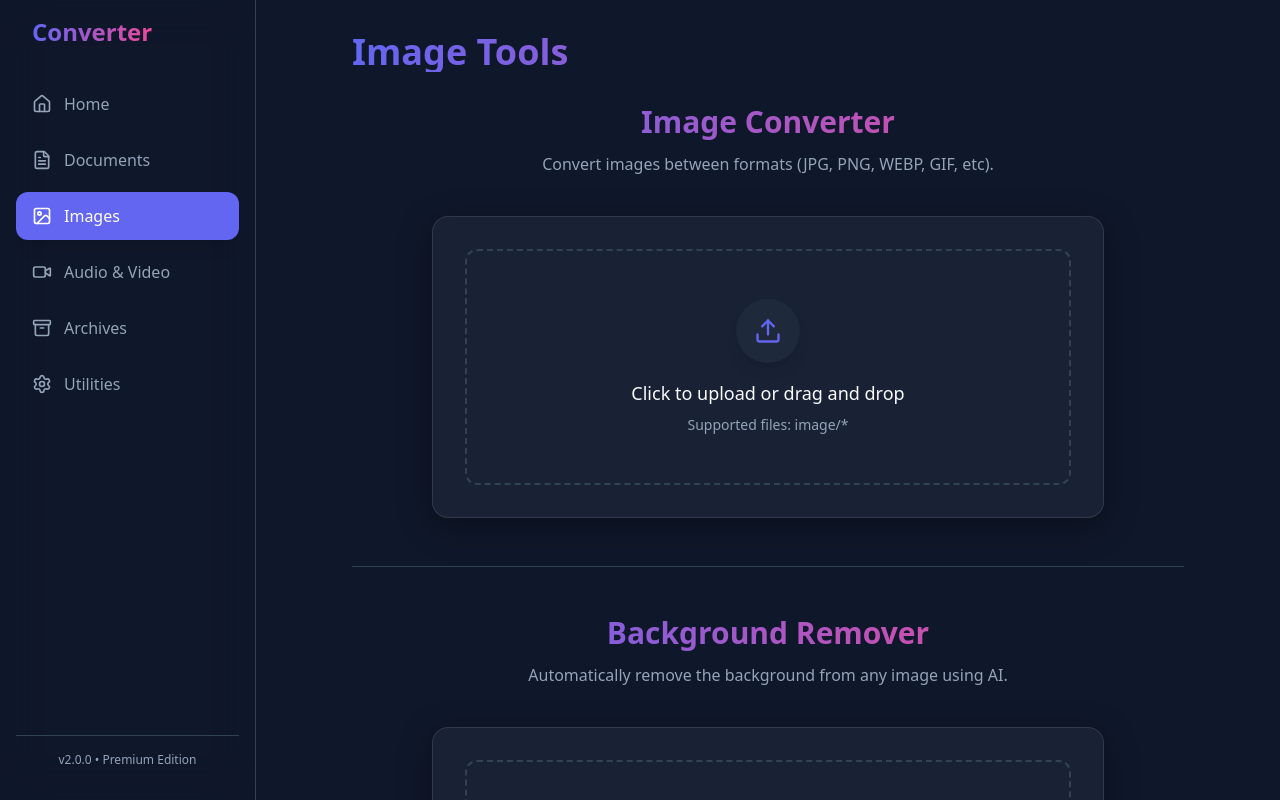
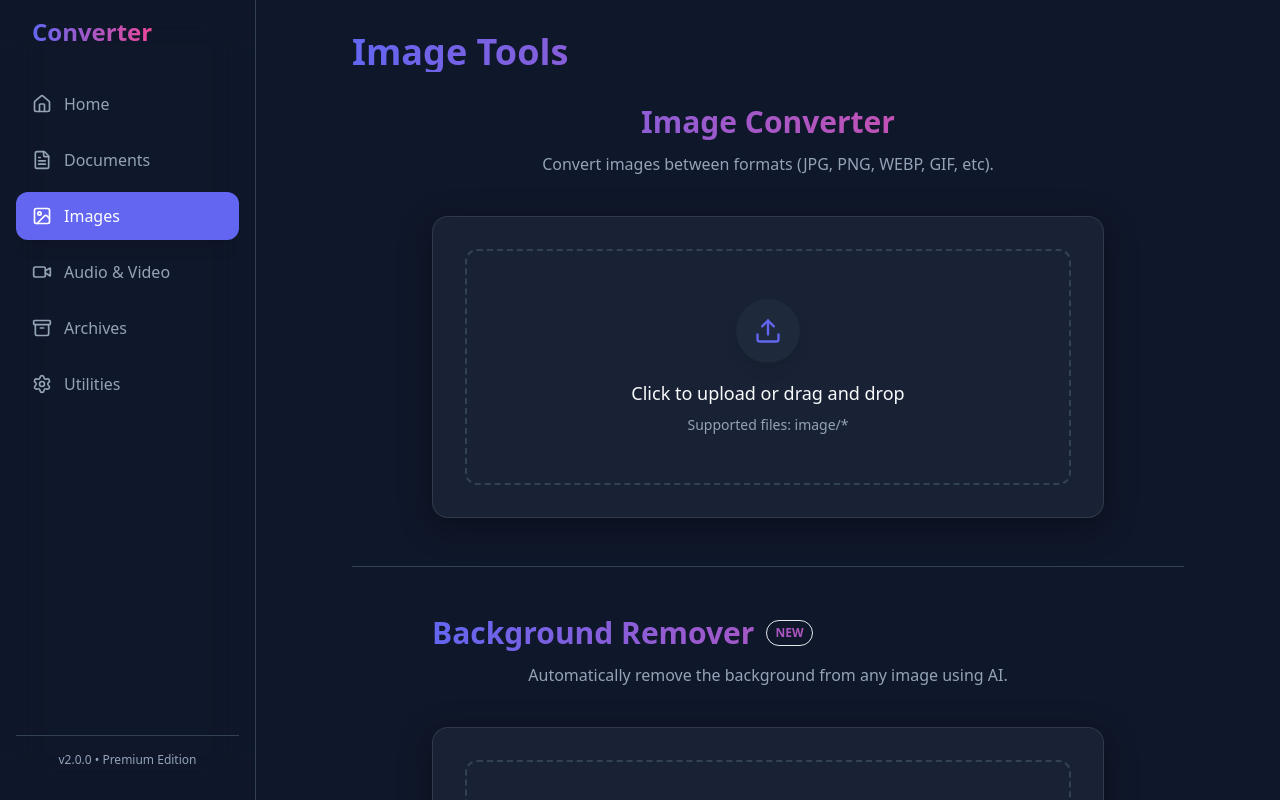
Before and after one commit to chasadch/converter, a React app in the folder frontend/: page /images in a window 1280 px wide. Shown: the top 800 px of the page. Built offline with nearby package versions, Linux system fonts and the light colour scheme; the HTML template or start-up script is replaced by a standard one.

Commit message:
Enhance Background Remover UI: Add NEW badge and force redeploy

```diff
--- a/frontend/src/pages/Images.jsx
+++ b/frontend/src/pages/Images.jsx
@@ -25,7 +25,12 @@ const Images = () => {
 
             <div className="mt-12 border-t border-border pt-12">
                 <Converter
-                    title="Background Remover"
+                    title={
+                        <span className="flex items-center gap-3">
+                            Background Remover
+                            <span className="text-xs bg-primary/20 text-primary px-2 py-1 rounded-full border border-primary/20">NEW</span>
+                        </span>
+                    }
                     description="Automatically remove the background from any image using AI."
                     endpoint="/convert/image/remove-bg"
                     acceptedFileTypes="image/*"
```
